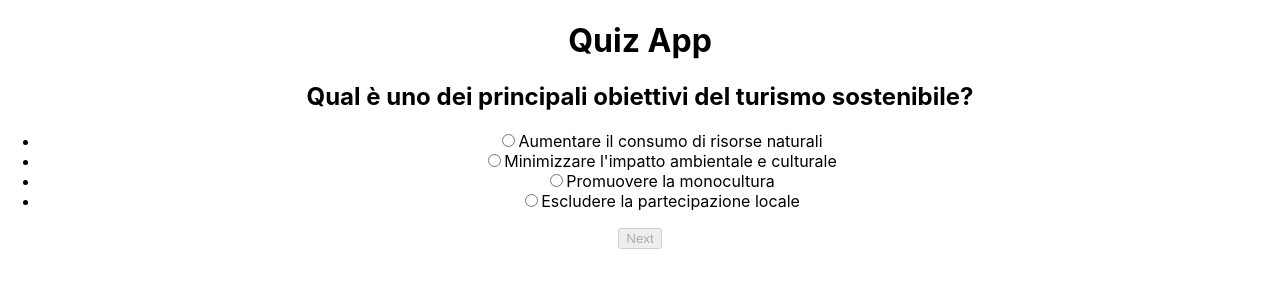
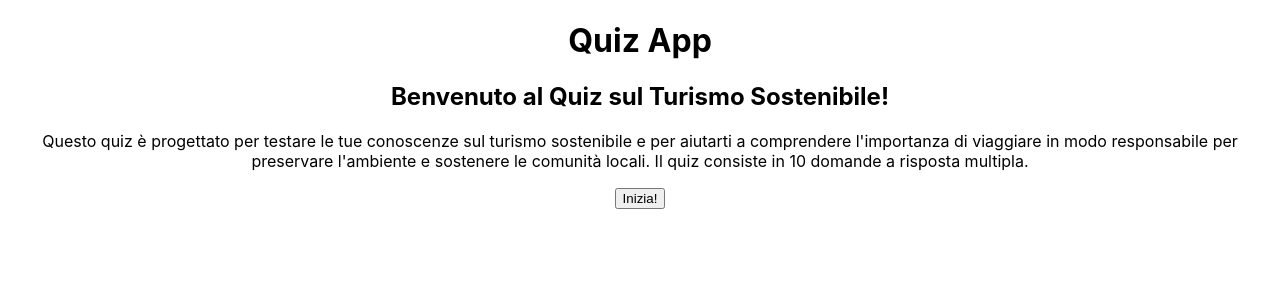
Before and after one commit to lim-haru/typescript-quiz, a React (Create React App) app: page / in a window 1280 px wide. Shown: the top 300 px of the page. Built offline with nearby package versions, Linux system fonts and the light colour scheme; the HTML template or start-up script is replaced by a standard one.

Commit message:
Implemented backend for QuizStart

```diff
--- a/src/components/QuizApp.tsx
+++ b/src/components/QuizApp.tsx
@@ -1,7 +1,9 @@
 import React, { useState } from "react"
 import { Question, questions } from "../data"
+import QuizStart from "./QuizStart"
 
 export default function QuizApp() {
+  const [quizStarted, setQuizStarted] = useState(false)
   const [currentQuestion, setCurrentQuestion] = useState(0)
   const [selectedOptionIndex, setSelectedOptionIndex] = useState<number | null>(null)
   const [score, setScore] = useState<number>(0)
@@ -44,11 +46,13 @@ export default function QuizApp() {
   return (
     <div>
       <h1>Quiz App</h1>
-      {currentQuestion < questions.length ? (
+      {!quizStarted ? (
+        <QuizStart onStartQuiz={() => setQuizStarted(true)} />
+      ) : currentQuestion < questions.length ? (
         <>
           {renderQuestion(questions[currentQuestion], currentQuestion)}
           <button onClick={handleNextQuestion} disabled={selectedOptionIndex === null}>
-            {currentQuestion + 1 === questions.length ? "Finish" : "Next"}
+            {currentQuestion + 1 === questions.length ? "Fine" : "Prossimo"}
           </button>
         </>
       ) : (
--- /dev/null
+++ b/src/components/QuizStart.tsx
@@ -0,0 +1,19 @@
+import React from "react"
+
+type onStartQuizProps = {
+  onStartQuiz: () => void
+}
+
+export default function QuizStart(props: onStartQuizProps) {
+  return (
+    <div>
+      <h2>Benvenuto al Quiz sul Turismo Sostenibile!</h2>
+      <p>
+        Questo quiz è progettato per testare le tue conoscenze sul turismo sostenibile e per aiutarti a comprendere l'importanza
+        di viaggiare in modo responsabile per preservare l'ambiente e sostenere le comunità locali. Il quiz consiste in 10 domande
+        a risposta multipla.
+      </p>
+      <button onClick={props.onStartQuiz}>Inizia!</button>
+    </div>
+  )
+}
```
